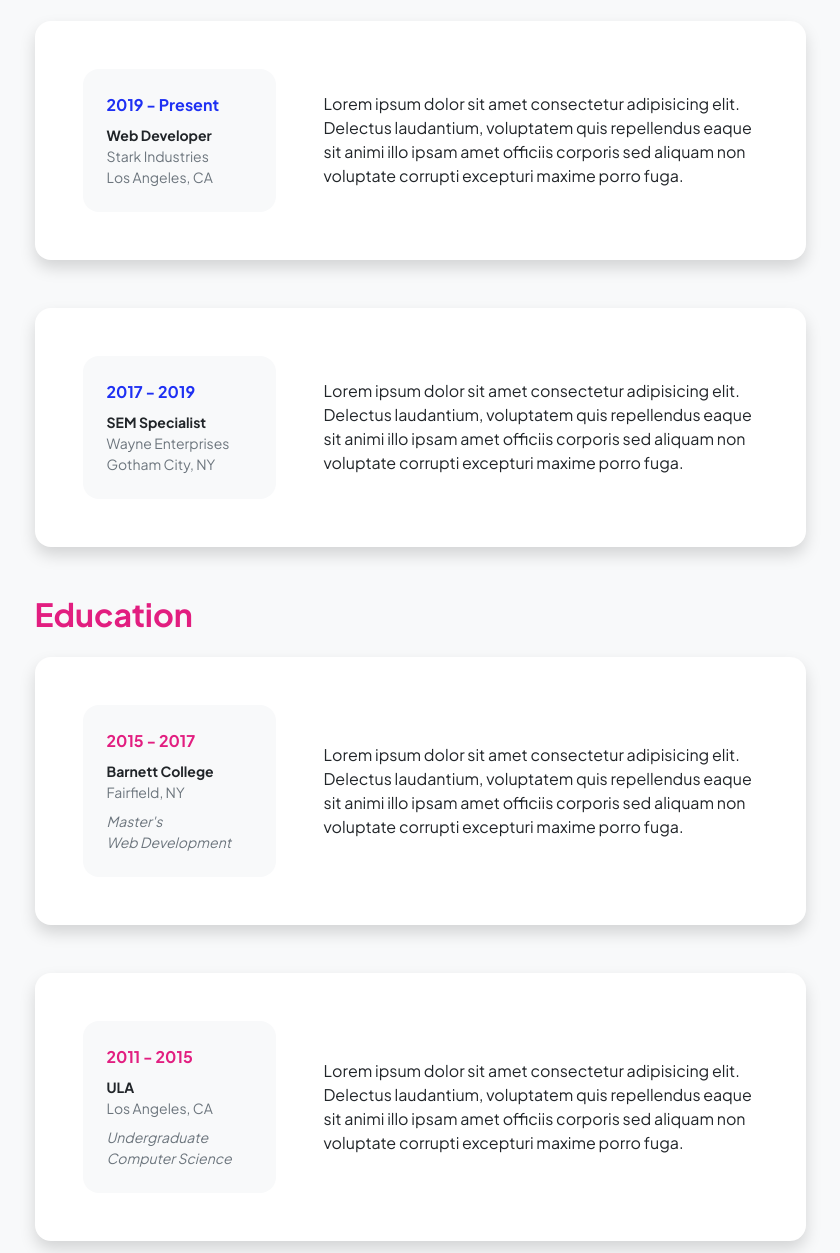
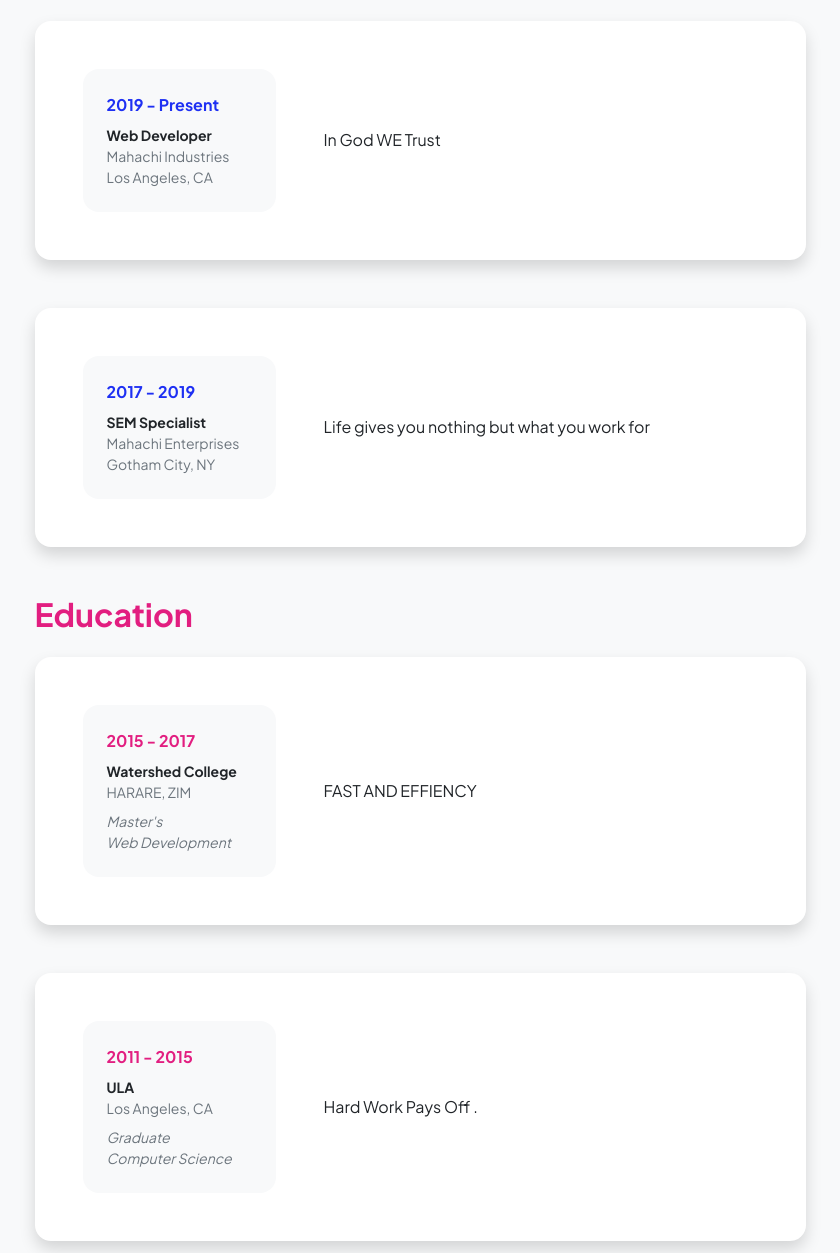
Before and after one commit to MahachiMudiwaKP/Mudiwa-Mahachi-Portfolio, a plain HTML site: page resume.html in a window 1280 px wide. Shown: the part 287-1540 px from the top of the page, without its empty margins (220-1060 px from the left). Drawn offline with nearby package versions, Linux system fonts and the light colour scheme.

Commit message:
Add files via upload

```diff
--- a/resume.html
+++ b/resume.html
@@ -60,11 +60,11 @@
                                             <div class="bg-light p-4 rounded-4">
                                                 <div class="text-primary fw-bolder mb-2">2019 - Present</div>
                                                 <div class="small fw-bolder">Web Developer</div>
-                                                <div class="small text-muted">Stark Industries</div>
+                                                <div class="small text-muted">Mahachi Industries</div>
                                                 <div class="small text-muted">Los Angeles, CA</div>
                                             </div>
                                         </div>
-                                        <div class="col-lg-8"><div>Lorem ipsum dolor sit amet consectetur adipisicing elit. Delectus laudantium, voluptatem quis repellendus eaque sit animi illo ipsam amet officiis corporis sed aliquam non voluptate corrupti excepturi maxime porro fuga.</div></div>
+                                        <div class="col-lg-8"><div>In God WE Trust</div></div>
                                     </div>
                                 </div>
                             </div>
@@ -76,11 +76,11 @@
                                             <div class="bg-light p-4 rounded-4">
                                                 <div class="text-primary fw-bolder mb-2">2017 - 2019</div>
                                                 <div class="small fw-bolder">SEM Specialist</div>
-                                                <div class="small text-muted">Wayne Enterprises</div>
+                                                <div class="small text-muted">Mahachi Enterprises</div>
                                                 <div class="small text-muted">Gotham City, NY</div>
                                             </div>
                                         </div>
-                                        <div class="col-lg-8"><div>Lorem ipsum dolor sit amet consectetur adipisicing elit. Delectus laudantium, voluptatem quis repellendus eaque sit animi illo ipsam amet officiis corporis sed aliquam non voluptate corrupti excepturi maxime porro fuga.</div></div>
+                                        <div class="col-lg-8"><div>Life gives you nothing but what you work for</div></div>
                                     </div>
                                 </div>
                             </div>
@@ -96,8 +96,8 @@
                                             <div class="bg-light p-4 rounded-4">
                                                 <div class="text-secondary fw-bolder mb-2">2015 - 2017</div>
                                                 <div class="mb-2">
-                                                    <div class="small fw-bolder">Barnett College</div>
-                                                    <div class="small text-muted">Fairfield, NY</div>
+                                                    <div class="small fw-bolder">Watershed College</div>
+                                                    <div class="small text-muted">HARARE, ZIM</div>
                                                 </div>
                                                 <div class="fst-italic">
                                                     <div class="small text-muted">Master's</div>
@@ -105,7 +105,7 @@
                                                 </div>
                                             </div>
                                         </div>
-                                        <div class="col-lg-8"><div>Lorem ipsum dolor sit amet consectetur adipisicing elit. Delectus laudantium, voluptatem quis repellendus eaque sit animi illo ipsam amet officiis corporis sed aliquam non voluptate corrupti excepturi maxime porro fuga.</div></div>
+                                        <div class="col-lg-8"><div> FAST AND EFFIENCY</div></div>
                                     </div>
                                 </div>
                             </div>
@@ -121,12 +121,12 @@
                                                     <div class="small text-muted">Los Angeles, CA</div>
                                                 </div>
                                                 <div class="fst-italic">
-                                                    <div class="small text-muted">Undergraduate</div>
+                                                    <div class="small text-muted">Graduate</div>
                                                     <div class="small text-muted">Computer Science</div>
                                                 </div>
                                             </div>
                                         </div>
-                                        <div class="col-lg-8"><div>Lorem ipsum dolor sit amet consectetur adipisicing elit. Delectus laudantium, voluptatem quis repellendus eaque sit animi illo ipsam amet officiis corporis sed aliquam non voluptate corrupti excepturi maxime porro fuga.</div></div>
+                                        <div class="col-lg-8"><div> Hard Work Pays Off .</div></div>
                                     </div>
                                 </div>
                             </div>
```
Also changed, not shown: contact.html (+2 -2 lines), index.html (+3 -3 lines), projects.html (+4 -4 lines), assets/profile.png.
